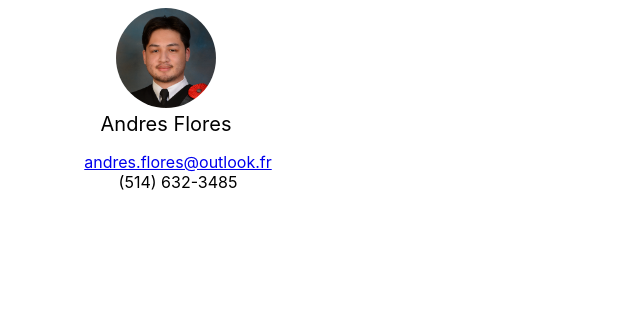
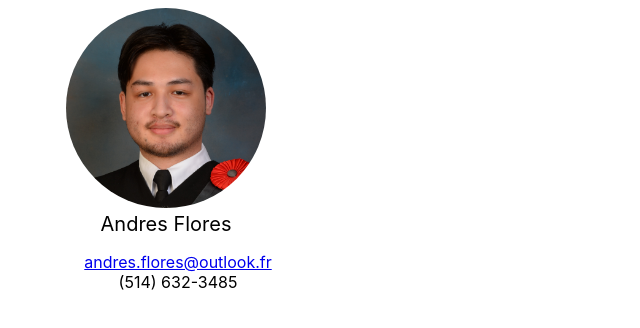
Before and after one commit to Searnd/CV, a Svelte app: page / in a window 1280 px wide. Shown: the top 328 px of the page, without its empty margins (0-640 px from the left). Built offline with nearby package versions, Linux system fonts and the light colour scheme; some icons are missing.

Commit message:
bigger image

```diff
--- a/src/components/Profile.svelte
+++ b/src/components/Profile.svelte
@@ -90,8 +90,8 @@
   .profile-picture {
     object-fit: cover;
     border-radius: 50%;
-    height: 100px;
-    width: 100px;
+    height: 200px;
+    width: 200px;
     transition: transform 0.6s;
 
     &:hover {
```
